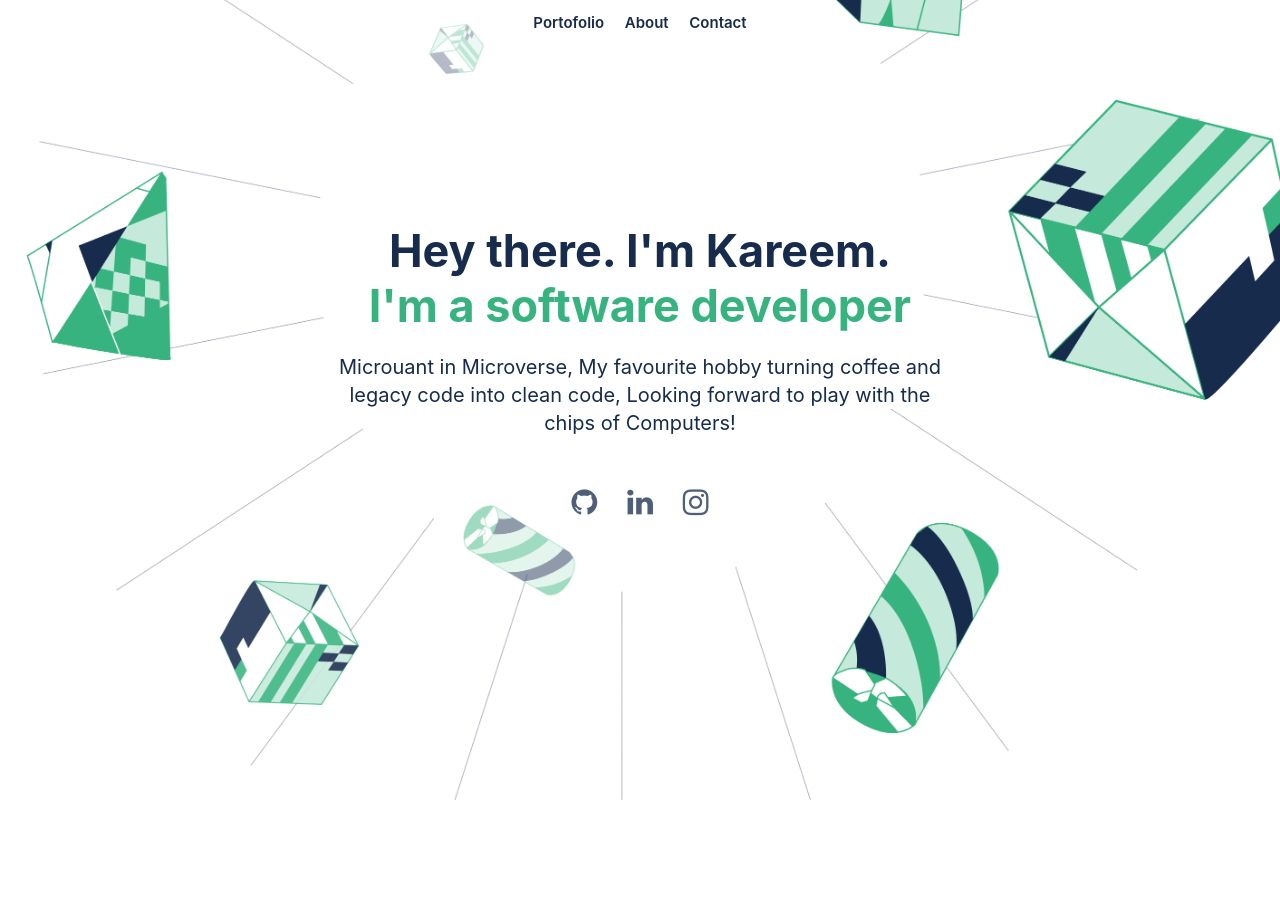
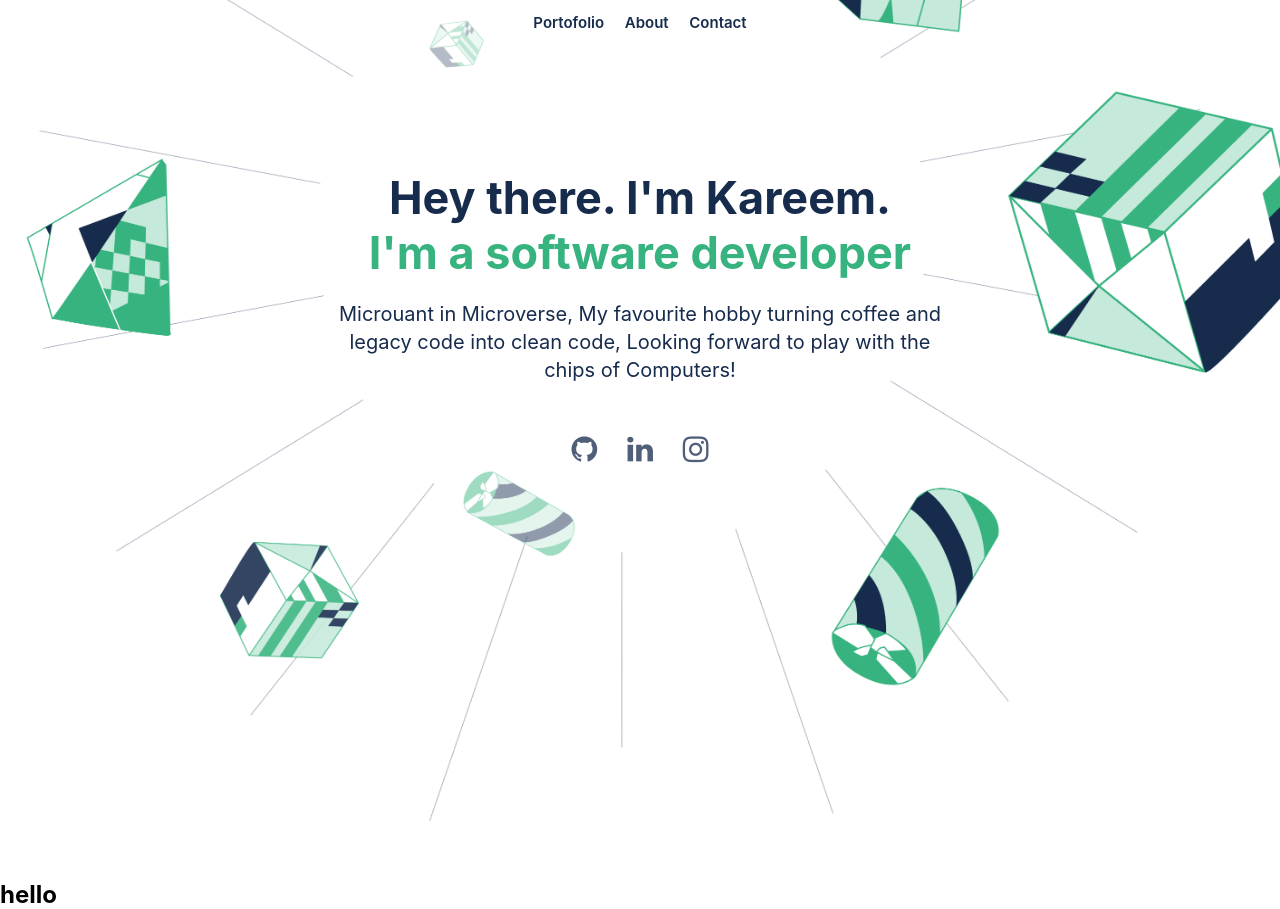
Before and after one commit to KareemWilson/MyPortfolio, a plain HTML site: page index.html in a window 1280 px wide. Before the commit the page ends 800 px from the top, so only its background shows below. Drawn offline with Linux system fonts and the light colour scheme; a web font is replaced by a local one.

Commit message:
fix background on desktop view

```diff
--- a/index.html
+++ b/index.html
@@ -12,6 +12,7 @@
   </head>
   <body>
     <div class="container">
+      <div class="bg">
         <header class="header">
           <h1 class="logo">Welcome</h1>
           <ul class="nav-list">
@@ -42,5 +43,11 @@
           </div>
         </section>
       </div>
+      <section id="works" class="works-section">
+        <div>
+          <h1>hello</h1>
+        </div>
+      </section>
+    </div>
   </body>
 </html>
--- a/styles.css
+++ b/styles.css
@@ -13,21 +13,14 @@
   align-content: center;
 }
 
-body {
+
+.bg {
   background-image: url(./utils/Header-llustration-desktop@2x.png);
-  background-size: cover;
-  height: 100vh;
+  background-size: 100% 100%;
+  height: 110vh;
   background-repeat: no-repeat;
   background-position: center;
-  background-position-y: -61px;
-}
-
-.background {
-  position: absolute;
-  width: 1472.8px;
-  height: 1434.3px;
-  left: 27px;
-  top: -398px;
+  background-position-y: -59px;
 }
 
 /* header */
@@ -88,7 +81,8 @@ a {
   padding-left: 10%;
   max-width: 90%;
   padding-right: 10%;
-  margin-top: 91px;
+  padding-top: 3%;
+
 }
 
 .title {
@@ -131,12 +125,12 @@ a {
 }
 
 @media (max-width: 710px) {
-  body {
+
+  .bg {
     background-image: url(./utils/header-illsutration-mobile@2x.png);
-    height: 100vh;
     background-size: contain;
     background-repeat: no-repeat;
-    background-position: center;
+    background-position-y: 58px;
   }
 
   .header {
```
Lines whose indentation alone changed are shown as unchanged.
